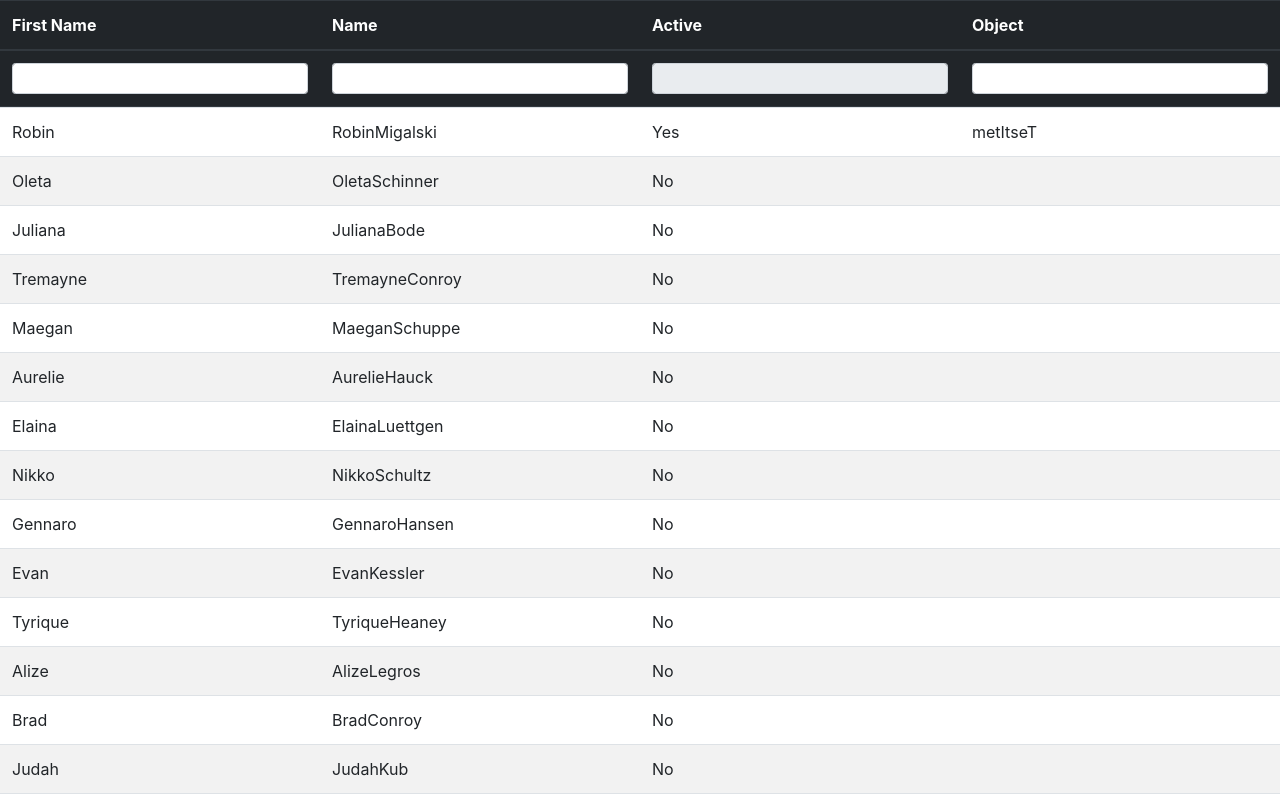
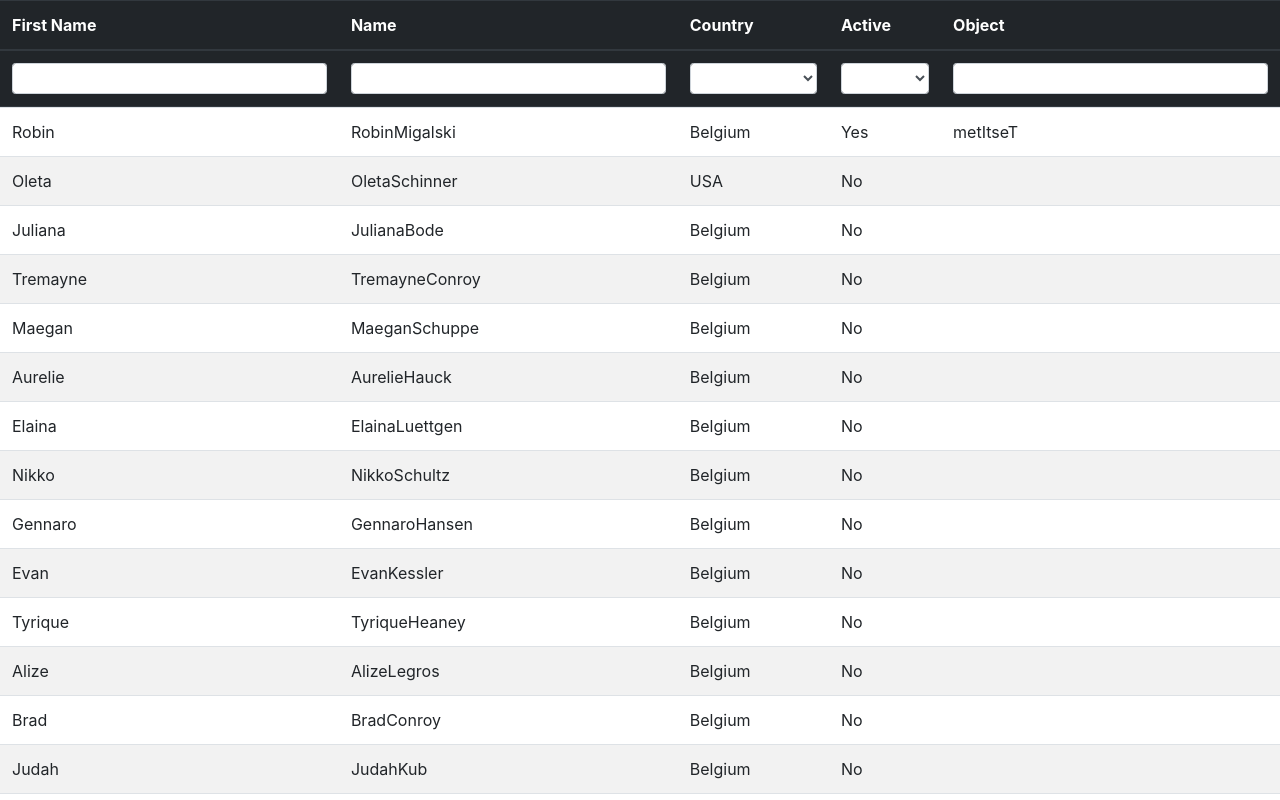
Before and after one commit to RobinMglsk/Vue_table, a Vue app: page / in a window 1280 px wide. Shown: the top 800 px of the page. Built offline with nearby package versions, Linux system fonts and the light colour scheme.

Commit message:
Added filter_key and filter_value options

```diff
--- a/package.json
+++ b/package.json
@@ -1,6 +1,6 @@
 {
   "name": "@robinmglsk/vue_table",
-  "version": "0.2.7",
+  "version": "0.2.8",
   "license": "MIT",
   "main": "./dist/Table.common.js",
   "git": "https://github.com/RobinMglsk/Vue_table",
--- a/src/App.vue
+++ b/src/App.vue
@@ -14,83 +14,87 @@
 </template>
 
 <script>
-import Table from "./components/Table.vue";
-import testData from "./testData";
+import Table from './components/Table.vue';
+import testData from './testData';
 
 export default {
-    name: "app",
+  name: 'app',
   components: {
-        Table
+    Table,
   },
   data() {
     return {
       link: {
-                name: "pagen-name",
+        name: 'pagen-name',
         params: {
-                    id: "id",
-                    fname: "first_name",
-                    x: "qsdsqd",
+          id: 'id',
+          fname: 'first_name',
+          x: 'qsdsqd',
           y: {
             static: true,
-                        value: "id"
+            value: 'id',
           },
           z: {
             static: false,
-                        value: "id"
-                    }
-                }
+            value: 'id',
+          },
+        },
       },
       classes: {
-                table: ["table", "table-striped", "table-hover"],
-                thead: ["thead-dark"]
+        table: ['table', 'table-striped', 'table-hover'],
+        thead: ['thead-dark'],
       },
       columns: [
         {
-                    name: "First Name",
-                    key: "first_name"
+          name: 'First Name',
+          key: 'first_name',
         },
         {
-                    name: "Name",
-                    key: ["first_name", "last_name"],
-                    sort_key: 'someSortFieldName'
+          name: 'Name',
+          key: ['first_name', 'last_name'],
+          sort_key: 'someSortFieldName',
+          filter_key: 'first_name|last_name',
         },
         {
-                    name: "Active",
-                    key: ["is_activated"],
-                    filter_disabled: true,
-                    filter: 'showYesOrNo'
+          name: 'Country',
+          key: ['country'],
+          filter_values: ['Belgium', 'USA', 'France'],
         },
         {
-                    name: "Object",
-                    key: ["object_data.object.item"],
-                    filter: 'reverseString'
-                }
+          name: 'Active',
+          key: ['is_activated'],
+          filter_values: new Map([[0, 'No'], [1, 'Yes']]),
+          filter: 'showYesOrNo',
+        },
+        {
+          name: 'Object',
+          key: ['object_data.object.item'],
+          filter: 'reverseString',
+        },
       ],
       pagination: {},
-            filters:{
-                reverseString(data){
-                    if(typeof data !== 'string') return
-                    return data.split('').reverse().join('')
+      filters: {
+        reverseString(data) {
+          if (typeof data !== 'string') return;
+          return data.split('').reverse().join('');
         },
-                showYesOrNo(data){
-                    console.log(data)
-                    if(data) return 'Yes'
-                    return 'No'
-                }
+        showYesOrNo(data) {
+          console.log(data);
+          if (data) return 'Yes';
+          return 'No';
         },
-            data: []
+      },
+      data: [],
     };
   },
   created() {
     this.getData(1, 25, null, null);
   },
   methods: {
-        getData: function(page, itemsPerPage, sortColumn, sortOrder, filters) {
+    getData: function (page, itemsPerPage, sortColumn, sortOrder, filters) {
       window.console.log(arguments);
 
-            this.pagination.current_page = parseInt(
-                testData[page].current_page
-            );
+      this.pagination.current_page = parseInt(testData[page].current_page);
       this.pagination.from = parseInt(testData[page].from);
       this.pagination.to = parseInt(testData[page].to);
       this.pagination.last_page = parseInt(testData[page].last_page);
@@ -98,7 +102,7 @@ export default {
       this.pagination.per_page = parseInt(testData[page].per_page);
 
       this.data = testData[page].data;
-        }
-    }
+    },
+  },
 };
 </script>
--- a/src/components/Table.vue
+++ b/src/components/Table.vue
@@ -17,7 +17,18 @@
                             :id="`columnFilter_${key}`"
                             :key="key"
                         >
+                            <select
+                                v-if="column.filterValues"
+                                class="form-control-sm form-control"
+                                v-model="dColumns[key].columnFilter"
+                                @change="columnFilter(key)"
+                                :disabled="column.filter_disabled"
+                            >
+                                <option></option>
+                                <option v-for="(value, index) in column.filterValues" :key="index" :value="value[0]">{{value[1]}}</option>
+                            </select>
                             <input
+                                v-else
                                 type="text"
                                 class="form-control-sm form-control"
                                 v-model="dColumns[key].columnFilter"
@@ -165,7 +176,9 @@ export default {
                     acc += ",";
                 }
 
-                if (typeof val.key === "object") {
+                if (typeof val.filter_key === "string") {
+                    return `${acc}${val.filter_key}:${val.columnFilter}`;
+                }else if (typeof val.key === "object") {
                     return `${acc}${val.key[0]}:${val.columnFilter}`;
                 } else {
                     return `${acc}${val.key}:${val.columnFilter}`;
@@ -188,9 +201,11 @@ export default {
                 } else if (typeof column.key === "string") {
                     col.dataKey = [column.key];
                     col.sortKey = column.key;
+                    col.filterKey = column.key;
                 } else {
                     col.dataKey = column.key;
                     col.sortKey = column.key[0];
+                    col.filterKey = column.key[0];
                 }
 
                 // Add name
@@ -203,6 +218,21 @@ export default {
                 // Add filter
                 if (typeof column.filter === "string") {
                     col.filter = column.filter;
+                }
+
+                // Add filter key
+                if (typeof column.filter_key === "string") {
+                    col.filterKey = column.filter_key;
+                }
+
+                // Add filter values
+                if (typeof column.filter_values === "object") {
+                    if (column.filter_values instanceof Array) {
+                        col.filterValues = new Map();
+                        column.filter_values.forEach( option => col.filterValues.set(option, option));
+                    }else if (column.filter_values instanceof Map) {
+                        col.filterValues = column.filter_values;
+                    }
                 }
 
                 // Add sort key
--- a/src/testData.js
+++ b/src/testData.js
@@ -15,7 +15,7 @@ export default {
         address_line_02: null,
         zip: null,
         city: null,
-        country: null,
+        country: 'Belgium',
         extra_info: null,
         is_verified: 1,
         is_activated: 1,
@@ -43,7 +43,7 @@ export default {
         address_line_02: null,
         zip: null,
         city: null,
-        country: null,
+        country: 'USA',
         extra_info: null,
         is_verified: 0,
         is_activated: 0,
@@ -68,7 +68,7 @@ export default {
         address_line_02: null,
         zip: null,
         city: null,
-        country: null,
+        country: 'Belgium',
         extra_info: null,
         is_verified: 0,
         is_activated: 0,
@@ -93,7 +93,7 @@ export default {
         address_line_02: null,
         zip: null,
         city: null,
-        country: null,
+        country: 'Belgium',
         extra_info: null,
         is_verified: 0,
         is_activated: 0,
@@ -118,7 +118,7 @@ export default {
         address_line_02: null,
         zip: null,
         city: null,
-        country: null,
+        country: 'Belgium',
         extra_info: null,
         is_verified: 0,
         is_activated: 0,
@@ -143,7 +143,7 @@ export default {
         address_line_02: null,
         zip: null,
         city: null,
-        country: null,
+        country: 'Belgium',
         extra_info: null,
         is_verified: 0,
         is_activated: 0,
@@ -168,7 +168,7 @@ export default {
         address_line_02: null,
         zip: null,
         city: null,
-        country: null,
+        country: 'Belgium',
         extra_info: null,
         is_verified: 0,
         is_activated: 0,
@@ -193,7 +193,7 @@ export default {
         address_line_02: null,
         zip: null,
         city: null,
-        country: null,
+        country: 'Belgium',
         extra_info: null,
         is_verified: 0,
         is_activated: 0,
@@ -218,7 +218,7 @@ export default {
         address_line_02: null,
         zip: null,
         city: null,
-        country: null,
+        country: 'Belgium',
         extra_info: null,
         is_verified: 0,
         is_activated: 0,
@@ -243,7 +243,7 @@ export default {
         address_line_02: null,
         zip: null,
         city: null,
-        country: null,
+        country: 'Belgium',
         extra_info: null,
         is_verified: 0,
         is_activated: 0,
@@ -268,7 +268,7 @@ export default {
         address_line_02: null,
         zip: null,
         city: null,
-        country: null,
+        country: 'Belgium',
         extra_info: null,
         is_verified: 0,
         is_activated: 0,
@@ -293,7 +293,7 @@ export default {
         address_line_02: null,
         zip: null,
         city: null,
-        country: null,
+        country: 'Belgium',
         extra_info: null,
         is_verified: 0,
         is_activated: 0,
@@ -318,7 +318,7 @@ export default {
         address_line_02: null,
         zip: null,
         city: null,
-        country: null,
+        country: 'Belgium',
         extra_info: null,
         is_verified: 0,
         is_activated: 0,
@@ -343,7 +343,7 @@ export default {
         address_line_02: null,
         zip: null,
         city: null,
-        country: null,
+        country: 'Belgium',
         extra_info: null,
         is_verified: 0,
         is_activated: 0,
@@ -368,7 +368,7 @@ export default {
         address_line_02: null,
         zip: null,
         city: null,
-        country: null,
+        country: 'Belgium',
         extra_info: null,
         is_verified: 0,
         is_activated: 0,
@@ -393,7 +393,7 @@ export default {
         address_line_02: null,
         zip: null,
         city: null,
-        country: null,
+        country: 'Belgium',
         extra_info: null,
         is_verified: 0,
         is_activated: 0,
@@ -418,7 +418,7 @@ export default {
         address_line_02: null,
         zip: null,
         city: null,
-        country: null,
+        country: 'Belgium',
         extra_info: null,
         is_verified: 0,
         is_activated: 0,
@@ -443,7 +443,7 @@ export default {
         address_line_02: null,
         zip: null,
         city: null,
-        country: null,
+        country: 'Belgium',
         extra_info: null,
         is_verified: 0,
         is_activated: 0,
@@ -468,7 +468,7 @@ export default {
         address_line_02: null,
         zip: null,
         city: null,
-        country: null,
+        country: 'Belgium',
         extra_info: null,
         is_verified: 0,
         is_activated: 0,
@@ -493,7 +493,7 @@ export default {
         address_line_02: null,
         zip: null,
         city: null,
-        country: null,
+        country: 'Belgium',
         extra_info: null,
         is_verified: 0,
         is_activated: 0,
@@ -518,7 +518,7 @@ export default {
         address_line_02: null,
         zip: null,
         city: null,
-        country: null,
+        country: 'Belgium',
         extra_info: null,
         is_verified: 0,
         is_activated: 0,
@@ -543,7 +543,7 @@ export default {
         address_line_02: null,
         zip: null,
         city: null,
-        country: null,
+        country: 'Belgium',
         extra_info: null,
         is_verified: 0,
         is_activated: 0,
@@ -568,7 +568,7 @@ export default {
         address_line_02: null,
         zip: null,
         city: null,
-        country: null,
+        country: 'Belgium',
         extra_info: null,
         is_verified: 0,
         is_activated: 0,
@@ -593,7 +593,7 @@ export default {
         address_line_02: null,
         zip: null,
         city: null,
-        country: null,
+        country: 'Belgium',
         extra_info: null,
         is_verified: 0,
         is_activated: 0,
@@ -618,7 +618,7 @@ export default {
         address_line_02: null,
         zip: null,
         city: null,
-        country: null,
+        country: 'Belgium',
         extra_info: null,
         is_verified: 0,
         is_activated: 0,
@@ -658,7 +658,7 @@ export default {
           address_line_02: null,
           zip: null,
           city: null,
-          country: null,
+          country: 'Belgium',
           extra_info: null,
           is_verified: 0,
           is_activated: 0,
@@ -683,7 +683,7 @@ export default {
           address_line_02: null,
           zip: null,
           city: null,
-          country: null,
+          country: 'Belgium',
           extra_info: null,
           is_verified: 0,
           is_activated: 0,
@@ -708,7 +708,7 @@ export default {
           address_line_02: null,
           zip: null,
           city: null,
-          country: null,
+          country: 'Belgium',
           extra_info: null,
           is_verified: 0,
           is_activated: 0,
@@ -733,7 +733,7 @@ export default {
           address_line_02: null,
           zip: null,
           city: null,
-          country: null,
+          country: 'Belgium',
           extra_info: null,
           is_verified: 0,
           is_activated: 0,
@@ -758,7 +758,7 @@ export default {
           address_line_02: null,
           zip: null,
           city: null,
-          country: null,
+          country: 'Belgium',
           extra_info: null,
           is_verified: 0,
           is_activated: 0,
@@ -783,7 +783,7 @@ export default {
           address_line_02: null,
           zip: null,
           city: null,
-          country: null,
+          country: 'Belgium',
           extra_info: null,
           is_verified: 0,
           is_activated: 0,
@@ -808,7 +808,7 @@ export default {
           address_line_02: null,
           zip: null,
           city: null,
-          country: null,
+          country: 'Belgium',
           extra_info: null,
           is_verified: 0,
           is_activated: 0,
@@ -833,7 +833,7 @@ export default {
           address_line_02: null,
           zip: null,
           city: null,
-          country: null,
+          country: 'Belgium',
           extra_info: null,
           is_verified: 0,
           is_activated: 0,
@@ -858,7 +858,7 @@ export default {
           address_line_02: null,
           zip: null,
           city: null,
-          country: null,
+          country: 'Belgium',
           extra_info: null,
           is_verified: 0,
           is_activated: 0,
@@ -883,7 +883,7 @@ export default {
           address_line_02: null,
           zip: null,
           city: null,
-          country: null,
+          country: 'Belgium',
           extra_info: null,
           is_verified: 0,
           is_activated: 0,
@@ -908,7 +908,7 @@ export default {
           address_line_02: null,
           zip: null,
           city: null,
-          country: null,
+          country: 'Belgium',
           extra_info: null,
           is_verified: 0,
           is_activated: 0,
@@ -933,7 +933,7 @@ export default {
           address_line_02: null,
           zip: null,
           city: null,
-          country: null,
+          country: 'Belgium',
           extra_info: null,
           is_verified: 0,
           is_activated: 0,
@@ -958,7 +958,7 @@ export default {
           address_line_02: null,
           zip: null,
           city: null,
-          country: null,
+          country: 'Belgium',
           extra_info: null,
           is_verified: 0,
           is_activated: 0,
@@ -983,7 +983,7 @@ export default {
           address_line_02: null,
           zip: null,
           city: null,
-          country: null,
+          country: 'Belgium',
           extra_info: null,
           is_verified: 0,
           is_activated: 0,
@@ -1008,7 +1008,7 @@ export default {
           address_line_02: null,
           zip: null,
           city: null,
-          country: null,
+          country: 'Belgium',
           extra_info: null,
           is_verified: 0,
           is_activated: 0,
@@ -1033,7 +1033,7 @@ export default {
           address_line_02: null,
           zip: null,
           city: null,
-          country: null,
+          country: 'Belgium',
           extra_info: null,
           is_verified: 0,
           is_activated: 1,
@@ -1058,7 +1058,7 @@ export default {
           address_line_02: null,
           zip: null,
           city: null,
-          country: null,
+          country: 'Belgium',
           extra_info: null,
           is_verified: 0,
           is_activated: 0,
@@ -1083,7 +1083,7 @@ export default {
           address_line_02: null,
           zip: null,
           city: null,
-          country: null,
+          country: 'Belgium',
           extra_info: null,
           is_verified: 0,
           is_activated: 0,
@@ -1108,7 +1108,7 @@ export default {
           address_line_02: null,
           zip: null,
           city: null,
-          country: null,
+          country: 'Belgium',
           extra_info: null,
           is_verified: 0,
           is_activated: 0,
@@ -1133,7 +1133,7 @@ export default {
           address_line_02: null,
           zip: null,
           city: null,
-          country: null,
+          country: 'Belgium',
           extra_info: null,
           is_verified: 0,
           is_activated: 0,
@@ -1158,7 +1158,7 @@ export default {
           address_line_02: null,
           zip: null,
           city: null,
-          country: null,
+          country: 'Belgium',
           extra_info: null,
           is_verified: 0,
           is_activated: 0,
@@ -1183,7 +1183,7 @@ export default {
           address_line_02: null,
           zip: null,
           city: null,
-          country: null,
+          country: 'Belgium',
           extra_info: null,
           is_verified: 0,
           is_activated: 0,
@@ -1208,7 +1208,7 @@ export default {
           address_line_02: null,
           zip: null,
           city: null,
-          country: null,
+          country: 'Belgium',
           extra_info: null,
           is_verified: 0,
           is_activated: 0,
@@ -1233,7 +1233,7 @@ export default {
           address_line_02: null,
           zip: null,
           city: null,
-          country: null,
+          country: 'Belgium',
           extra_info: null,
           is_verified: 0,
           is_activated: 0,
@@ -1258,7 +1258,7 @@ export default {
           address_line_02: null,
           zip: null,
           city: null,
-          country: null,
+          country: 'Belgium',
           extra_info: null,
           is_verified: 0,
           is_activated: 0,
```
Also changed, not shown: 8 other files (tests, documents, lock files or other folders). Lines whose indentation alone changed are shown as unchanged.
